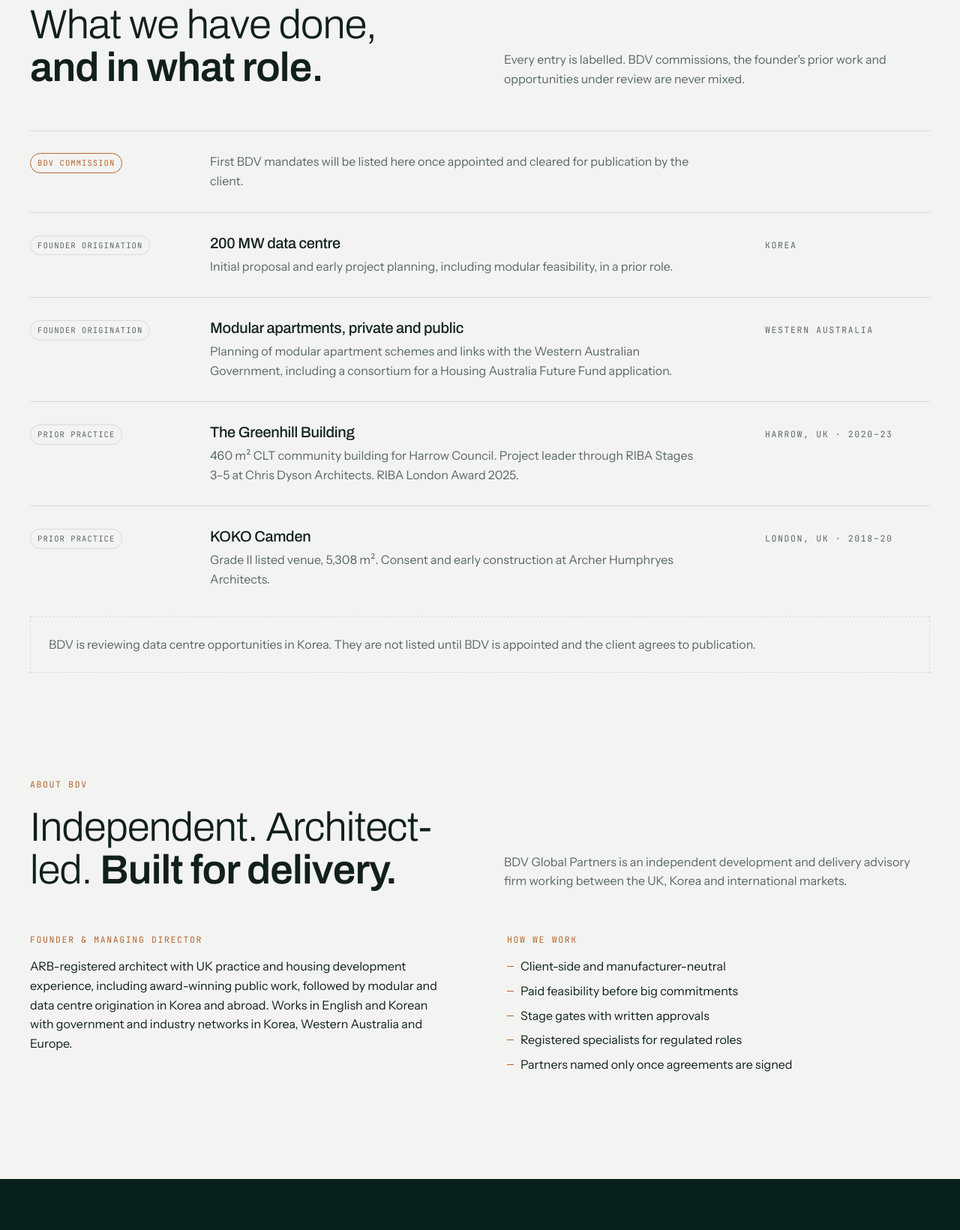
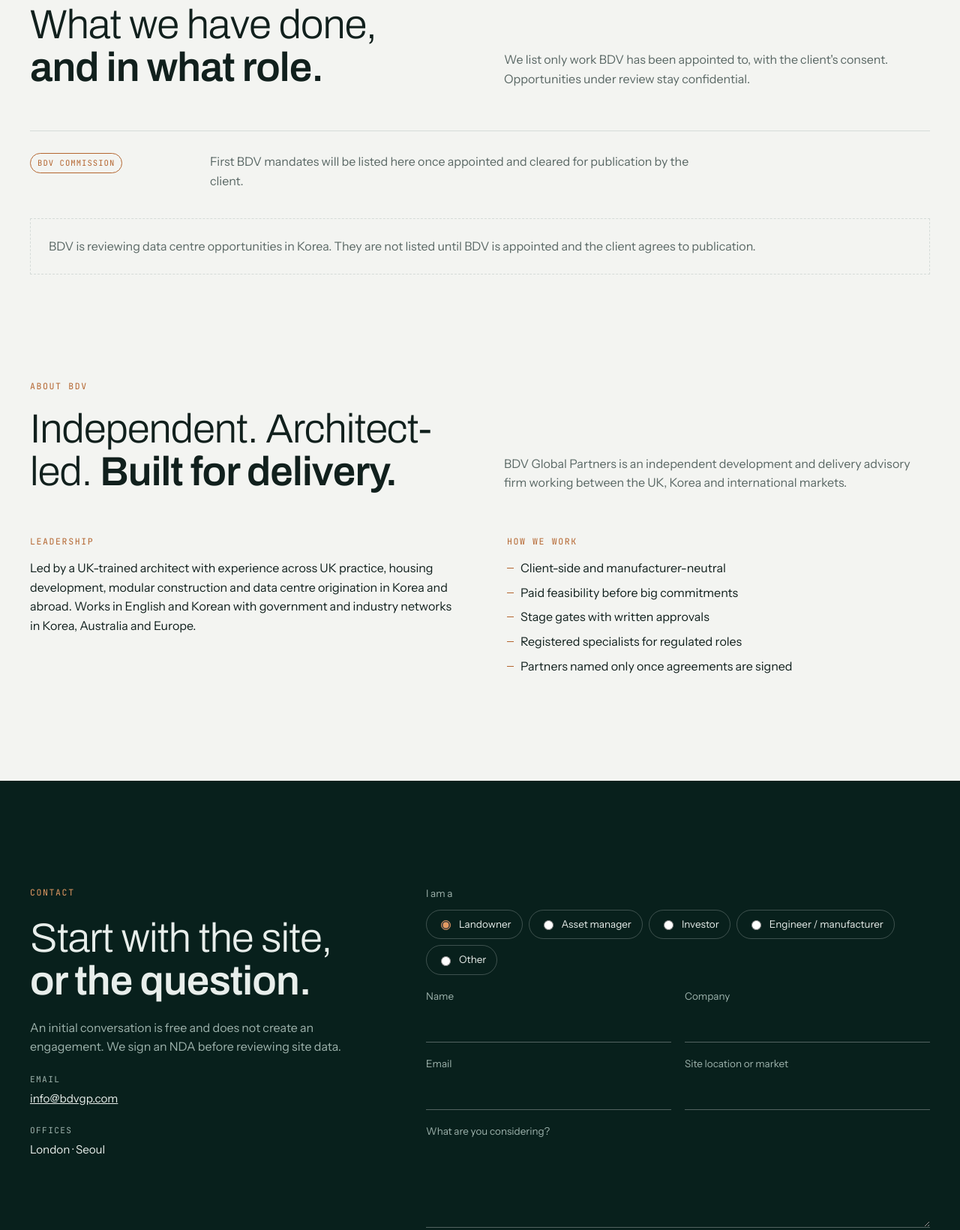
Before and after one commit to BDVGP/BDVGP-WEBSITE, a plain HTML site: page index.html in a window 1280 px wide. Shown: the part 5408-7048 px from the top of the page at 75% size. Drawn offline with Linux system fonts and the light colour scheme.

Commit message:
Low-profile mode: remove founder-identifying details, noindex, info@ contact
Co-Authored-By: Claude Opus 5.5 <noreply@anthropic.com>
Claude-Session: https://claude.ai/code/session_01Pt31NaQsGRRdy7xURThABZ

```diff
--- a/index.html
+++ b/index.html
@@ -6,6 +6,7 @@
 <title>BDV Global Partners</title>
 <meta name="claude:viewport-fit-sides" content="cover">
 <meta name="description" content="BDV Global Partners: architect-led development management for sustainable data centres and modular infrastructure. London · Seoul.">
+<meta name="robots" content="noindex, nofollow">
 <meta name="theme-color" content="#08201C">
 <link rel="preconnect" href="https://fonts.googleapis.com">
 <link rel="stylesheet" href="https://fonts.googleapis.com/css2?family=Archivo:wdth,wght@75..100,300..700&family=Instrument+Sans:wght@400;500;600&family=JetBrains+Mono:wght@400;500&family=Noto+Sans+KR:wght@300;400;500;700&display=swap">
@@ -373,13 +374,9 @@ footer .logo{color:var(--on-deep)}
   <div class="wrap">
     <div class="head">
       <div class="stack"><span class="label"><span class="en">Projects</span><span class="ko">프로젝트</span></span><h2><span class="en">What we have done, <b>and in what role.</b></span><span class="ko">무엇을, <b>어떤 역할로 했는지.</b></span></h2></div>
-      <p class="muted"><span class="en">Every entry is labelled. BDV commissions, the founder's prior work and opportunities under review are never mixed.</span><span class="ko">모든 항목에 구분 표시를 합니다. BDV 수임 실적, 대표의 이전 경력, 검토 중인 기회를 섞지 않습니다.</span></p>
+      <p class="muted"><span class="en">We list only work BDV has been appointed to, with the client's consent. Opportunities under review stay confidential.</span><span class="ko">BDV가 수임하고 발주처가 동의한 프로젝트만 게시합니다. 검토 중인 기회는 공개하지 않습니다.</span></p>
     </div>
     <div class="proj"><span class="tag bdv"><span class="en">BDV commission</span><span class="ko">BDV 수임</span></span><p class="muted"><span class="en">First BDV mandates will be listed here once appointed and cleared for publication by the client.</span><span class="ko">BDV가 수임하고 발주처가 공개를 승인한 프로젝트부터 게시합니다.</span></p><span></span></div>
-    <div class="proj"><span class="tag"><span class="en">Founder origination</span><span class="ko">대표 기획</span></span><div style="display:flex;flex-direction:column;gap:6px"><h3><span class="en">200 MW data centre</span><span class="ko">국내 200MW 데이터센터</span></h3><p class="muted"><span class="en">Initial proposal and early project planning, including modular feasibility, in a prior role.</span><span class="ko">이전 소속에서 최초 제안과 초기 사업기획(모듈러 타당성 포함)을 주도.</span></p></div><span class="label" style="color:var(--muted)">Korea</span></div>
-    <div class="proj"><span class="tag"><span class="en">Founder origination</span><span class="ko">대표 기획</span></span><div style="display:flex;flex-direction:column;gap:6px"><h3><span class="en">Modular apartments, private and public</span><span class="ko">민간·공공 모듈러 아파트</span></h3><p class="muted"><span class="en">Planning of modular apartment schemes and links with the Western Australian Government, including a consortium for a Housing Australia Future Fund application.</span><span class="ko">모듈러 아파트 기획과 서호주 정부 협력 채널 구축, 호주 HAFF 신청 컨소시엄 구성 포함.</span></p></div><span class="label" style="color:var(--muted)">Western Australia</span></div>
-    <div class="proj"><span class="tag"><span class="en">Prior practice</span><span class="ko">이전 경력</span></span><div style="display:flex;flex-direction:column;gap:6px"><h3>The Greenhill Building</h3><p class="muted"><span class="en">460 m² CLT community building for Harrow Council. Project leader through RIBA Stages 3–5 at Chris Dyson Architects. RIBA London Award 2025.</span><span class="ko">해로우 구청 발주 460㎡ CLT 커뮤니티 건물. Chris Dyson Architects 재직 중 RIBA 3~5단계 프로젝트 리더. 2025 RIBA 런던 어워드.</span></p></div><span class="label" style="color:var(--muted)">Harrow, UK · 2020–23</span></div>
-    <div class="proj"><span class="tag"><span class="en">Prior practice</span><span class="ko">이전 경력</span></span><div style="display:flex;flex-direction:column;gap:6px"><h3>KOKO Camden</h3><p class="muted"><span class="en">Grade II listed venue, 5,308 m². Consent and early construction at Archer Humphryes Architects.</span><span class="ko">2등급 등록문화재 공연장, 5,308㎡. Archer Humphryes Architects 재직 중 인허가·초기 시공 단계 참여.</span></p></div><span class="label" style="color:var(--muted)">London, UK · 2018–20</span></div>
     <div class="empty"><span class="en">BDV is reviewing data centre opportunities in Korea. They are not listed until BDV is appointed and the client agrees to publication.</span><span class="ko">국내 데이터센터 사업 기회를 검토하고 있습니다. 수임과 발주처 동의 전에는 게시하지 않습니다.</span></div>
   </div>
 </section>
@@ -392,8 +389,8 @@ footer .logo{color:var(--on-deep)}
       <p class="muted"><span class="en">BDV Global Partners is an independent development and delivery advisory firm working between the UK, Korea and international markets.</span><span class="ko">BDV Global Partners는 영국, 한국, 해외 시장을 잇는 독립 개발·실행 자문 회사입니다.</span></p>
     </div>
     <div class="about">
-      <div style="display:flex;flex-direction:column;gap:14px"><span class="label"><span class="en">Founder &amp; Managing Director</span><span class="ko">대표</span></span>
-        <p><span class="en">ARB-registered architect with UK practice and housing development experience, including award-winning public work, followed by modular and data centre origination in Korea and abroad. Works in English and Korean with government and industry networks in Korea, Western Australia and Europe.</span><span class="ko">영국 ARB 등록 건축가. 영국 건축설계사무소와 주택개발 경력(수상 공공건축 포함), 이후 국내외 모듈러·데이터센터 사업 기획. 영어·한국어로 한국, 서호주, 유럽의 정부·산업 네트워크와 협업합니다.</span></p></div>
+      <div style="display:flex;flex-direction:column;gap:14px"><span class="label"><span class="en">Leadership</span><span class="ko">리더십</span></span>
+        <p><span class="en">Led by a UK-trained architect with experience across UK practice, housing development, modular construction and data centre origination in Korea and abroad. Works in English and Korean with government and industry networks in Korea, Australia and Europe.</span><span class="ko">영국에서 수련한 건축가가 이끕니다. 영국 설계사무소, 주택개발, 모듈러 건축, 국내외 데이터센터 사업 기획 경험을 갖추고, 영어·한국어로 한국, 호주, 유럽의 정부·산업 네트워크와 협업합니다.</span></p></div>
       <div style="display:flex;flex-direction:column;gap:14px"><span class="label"><span class="en">How we work</span><span class="ko">일하는 원칙</span></span>
         <ul class="ticks"><li><span class="en">Client-side and manufacturer-neutral</span><span class="ko">발주자 편, 제조사 중립</span></li><li><span class="en">Paid feasibility before big commitments</span><span class="ko">큰 결정 전에 유상 타당성 검토</span></li><li><span class="en">Stage gates with written approvals</span><span class="ko">서면 승인 기반 단계 관리</span></li><li><span class="en">Registered specialists for regulated roles</span><span class="ko">법정 업무는 등록 전문가와 수행</span></li><li><span class="en">Partners named only once agreements are signed</span><span class="ko">파트너명은 협약 체결 후 공개</span></li></ul></div>
     </div>
@@ -408,7 +405,7 @@ footer .logo{color:var(--on-deep)}
       <h2><span class="en">Start with the site, <b>or the question.</b></span><span class="ko">부지든 질문이든, <b>거기서 시작합니다.</b></span></h2>
       <p class="muted"><span class="en">An initial conversation is free and does not create an engagement. We sign an NDA before reviewing site data.</span><span class="ko">첫 상담은 무료이며 계약을 의미하지 않습니다. 부지 자료 검토 전에 비밀유지계약을 체결합니다.</span></p>
       <div class="addr">
-        <div><span class="mono">Email</span><a href="mailto:sm.cha@bdvgp.com">sm.cha@bdvgp.com</a></div>
+        <div><span class="mono">Email</span><a href="mailto:info@bdvgp.com">info@bdvgp.com</a></div>
         <div><span class="mono"><span class="en">Offices</span><span class="ko">거점</span></span>London · Seoul</div>
       </div>
     </div>
@@ -426,7 +423,7 @@ footer .logo{color:var(--on-deep)}
       <label for="f-email"><span class="en">Email</span><span class="ko">이메일</span><input id="f-email" type="email" autocomplete="email"></label>
       <label for="f-loc"><span class="en">Site location or market</span><span class="ko">부지 위치 또는 시장</span><input id="f-loc"></label>
       <label for="f-msg" class="full"><span class="en">What are you considering?</span><span class="ko">검토 중인 내용</span><textarea id="f-msg"></textarea></label>
-      <div class="full" style="display:flex;gap:18px;align-items:center;flex-wrap:wrap"><button class="cta fill" type="submit" style="cursor:pointer;font:inherit;font-weight:500"><span class="en">Send enquiry</span><span class="ko">문의 보내기</span> →</button><span class="sent" id="sent" hidden><span class="en">Your email app should open with the message ready. If not, write to sm.cha@bdvgp.com.</span><span class="ko">메일 프로그램이 열리면 보내기를 눌러주세요. 열리지 않으면 sm.cha@bdvgp.com으로 보내주세요.</span></span></div>
+      <div class="full" style="display:flex;gap:18px;align-items:center;flex-wrap:wrap"><button class="cta fill" type="submit" style="cursor:pointer;font:inherit;font-weight:500"><span class="en">Send enquiry</span><span class="ko">문의 보내기</span> →</button><span class="sent" id="sent" hidden><span class="en">Your email app should open with the message ready. If not, write to info@bdvgp.com.</span><span class="ko">메일 프로그램이 열리면 보내기를 눌러주세요. 열리지 않으면 info@bdvgp.com으로 보내주세요.</span></span></div>
     </form>
   </div>
 </section>
@@ -434,7 +431,7 @@ footer .logo{color:var(--on-deep)}
 
 <footer><div class="wrap">
   <a class="logo" href="#home"><b>BDV</b><span>Global Partners</span></a>
-  <span><span class="en">Founder experience and precedents are shown separately from BDV commissions.</span><span class="ko">대표 경력과 참고 사례는 BDV 수임 실적과 구분해 표시합니다.</span></span>
+  <span><span class="en">Precedent projects are shown for reference and are not BDV commissions.</span><span class="ko">참고 사례는 BDV 수임 실적이 아닙니다.</span></span>
   <span>© 2026 BDV Global Partners · <a href="#home">↑ <span class="en">Top</span><span class="ko">맨 위로</span></a></span>
 </div></footer>
 
@@ -482,7 +479,7 @@ footer .logo{color:var(--on-deep)}
   document.getElementById('enquiry').addEventListener('submit',function(e){e.preventDefault();
     var v=function(id){return document.getElementById(id).value.trim()}, who=(document.querySelector('input[name=who]:checked')||{}).value||'';
     var body='Enquirer type: '+who+'\nName: '+v('f-name')+'\nCompany: '+v('f-co')+'\nEmail: '+v('f-email')+'\nSite / market: '+v('f-loc')+'\n\n'+v('f-msg');
-    location.href='mailto:sm.cha@bdvgp.com?subject='+encodeURIComponent('BDV enquiry ('+who+') - '+v('f-name'))+'&body='+encodeURIComponent(body);
+    location.href='mailto:info@bdvgp.com?subject='+encodeURIComponent('BDV enquiry ('+who+') - '+v('f-name'))+'&body='+encodeURIComponent(body);
     document.getElementById('sent').hidden=false});
 })();
 </script>
```
